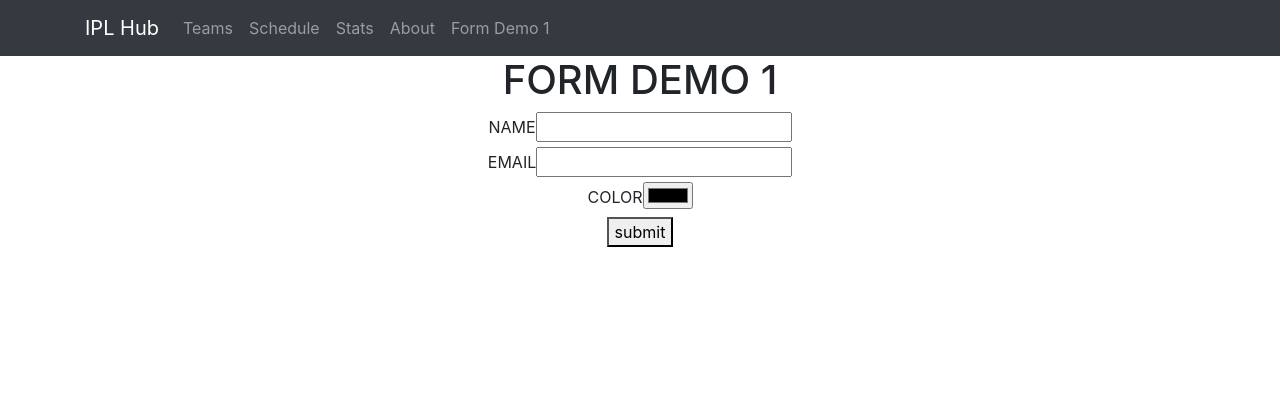
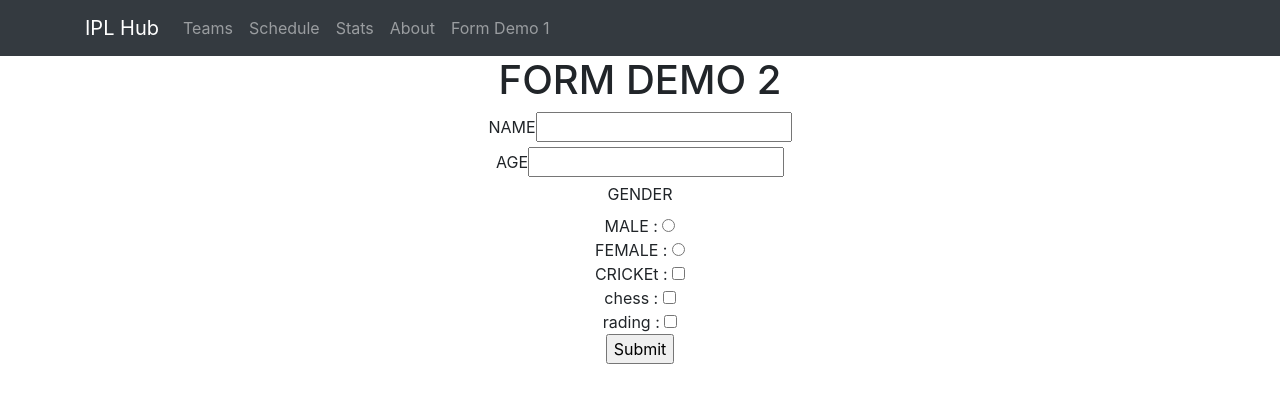
Before and after one commit to samirvithlani/harsh_lamya_react, a React (Vite) app: page /formdemo1 in a window 1280 px wide. Shown: the top 402 px of the page. Built offline with nearby package versions, Linux system fonts and the light colour scheme.

Commit message:
form handling

```diff
--- a/package.json
+++ b/package.json
@@ -13,6 +13,7 @@
     "axios": "^1.9.0",
     "react": "^18.2.0",
     "react-dom": "^18.2.0",
+    "react-hook-form": "^7.56.1",
     "react-router-dom": "^7.5.0"
   },
   "devDependencies": {
--- a/src/App.jsx
+++ b/src/App.jsx
@@ -16,6 +16,7 @@ import { TeamDetail } from "./components/IPL/TeamDetail";
 import { Error404 } from "./components/Error404";
 import { Schedual } from "./components/IPL/Schedual";
 import { FormDemo1 } from "./components/form/FormDemo1";
+import { FormDemo2 } from "./components/form/FormDemo2";
 
 function App() {
 
@@ -34,7 +35,7 @@ function App() {
         <Route path="/teams/teamdetail/:id" element ={<TeamDetail/>}></Route>
         <Route path="/schedual" element = {<Schedual/>}></Route>
         <Route path="/*" element={<Error404/>}></Route>
-        <Route path ="/formdemo1" element = {<FormDemo1/>}></Route>
+        <Route path ="/formdemo1" element = {<FormDemo2/>}></Route>
       </Routes>
 
     </div>
--- /dev/null
+++ b/src/components/form/FormDemo2.jsx
@@ -0,0 +1,39 @@
+import React from 'react'
+import { useForm } from 'react-hook-form'
+
+export const FormDemo2 = () => {
+    const {register,handleSubmit} = useForm()
+    //register object..
+    //handlesibm function....
+    const submitHandler = (data)=>{
+        console.log("data..",data)
+    }
+  return (
+    <div style={{textAlign:"center"}}>
+        <h1>FORM DEMO 2</h1>
+        <form onSubmit={handleSubmit(submitHandler)}>
+            <div>
+                <label>NAME</label>
+                <input type='text' {...register("name")}></input>
+            </div>
+            <div>
+                <label>AGE</label>
+                <input type='text' {...register("age")}></input>
+            </div>
+            <div>
+                <label>GENDER</label><br></br>
+                MALE : <input type='radio' {...register("gender")} value="male"></input> <br></br>
+                FEMALE : <input type='radio' {...register("gender")} value="female"></input>
+            </div>
+            <div>
+                CRICKEt : <input type='checkbox' {...register("hobbies")} value="cricket"></input><br></br>
+                chess : <input type='checkbox' {...register("hobbies")} value="chess"></input><br></br>
+                rading : <input type='checkbox' {...register("hobbies")} value="reading"></input><br></br>
+            </div>
+            <div>
+                <input type='submit'></input>
+            </div>
+        </form>
+    </div>
+  )
+}
```
Also changed, not shown: th.txt, 1 other file (tests, documents, lock files or other folders).
